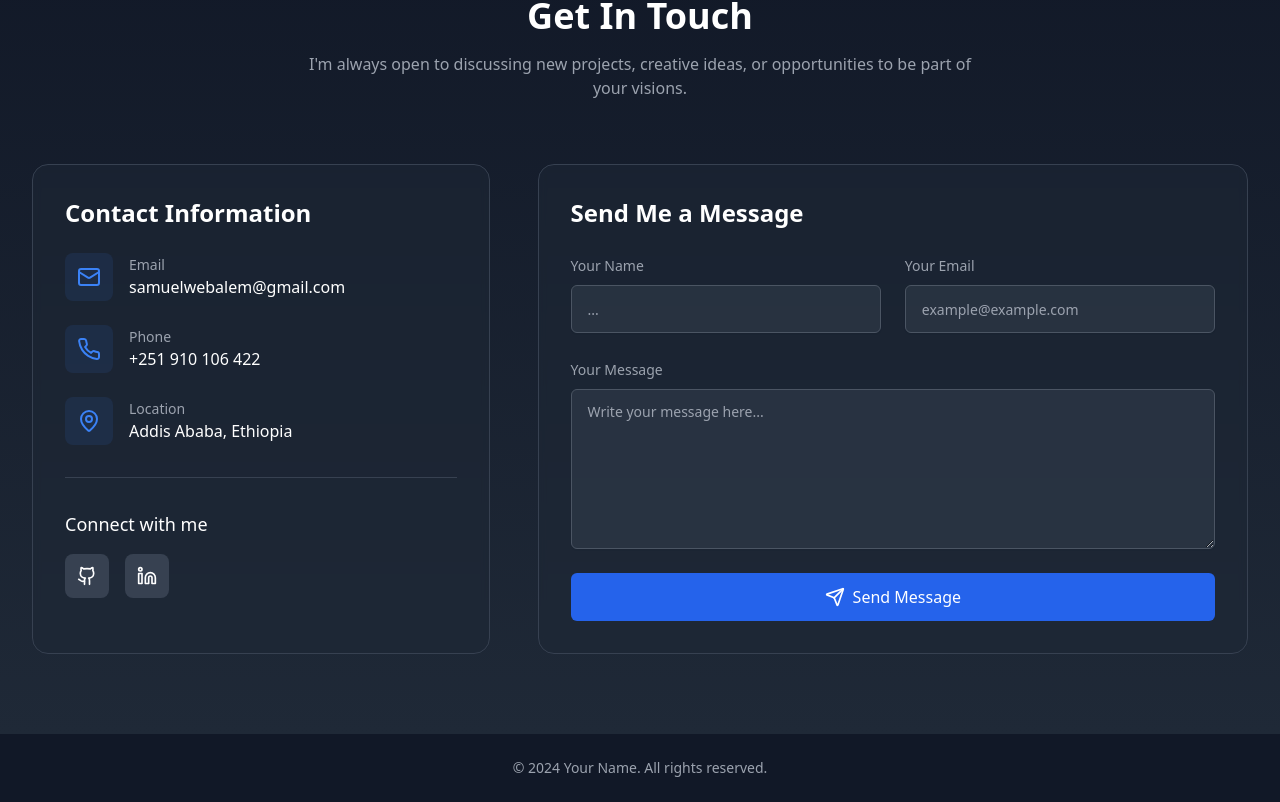
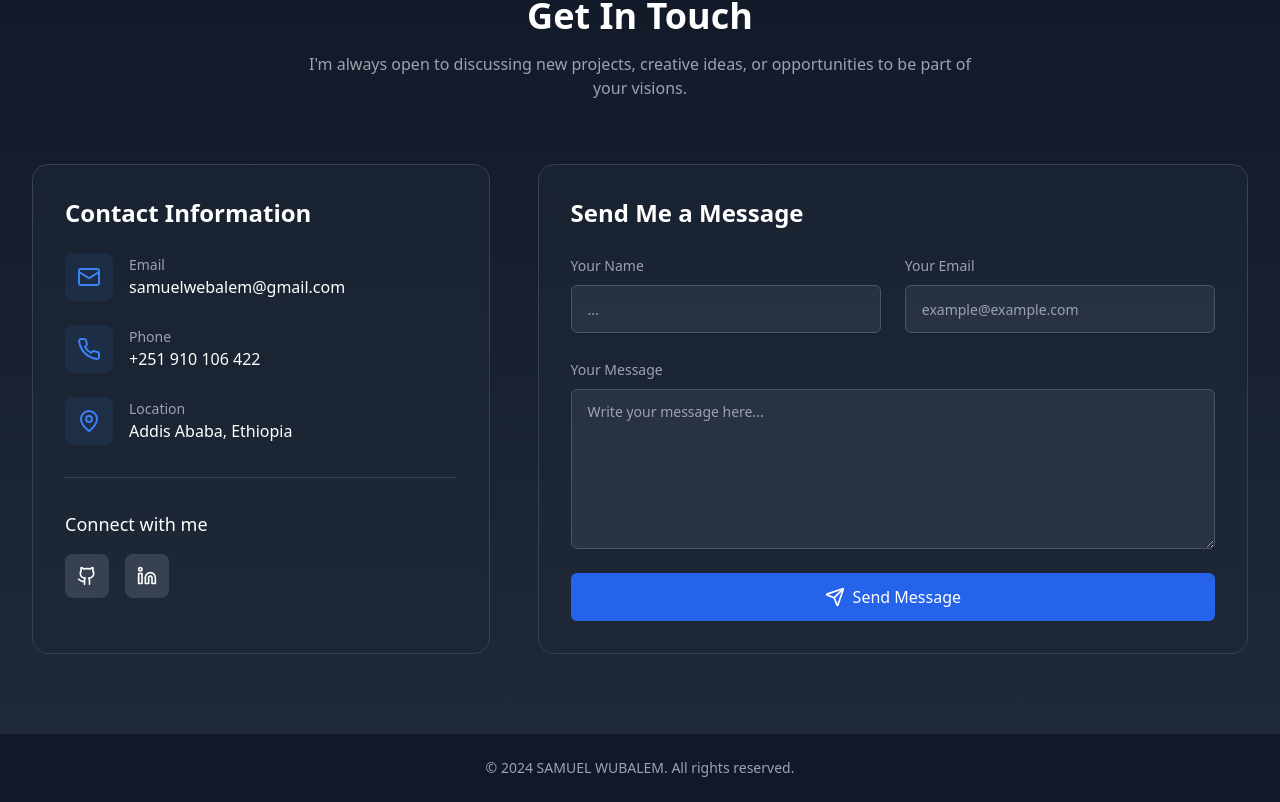
Before and after one commit to EpochX-sol/personal-website, a React (Create React App) app: page / in a window 1280 px wide. Shown: the part 3124-3926 px from the top of the page. Built offline with nearby package versions, Linux system fonts and the light colour scheme.

Commit message:
Update App.tsx

```diff
--- a/src/App.tsx
+++ b/src/App.tsx
@@ -71,7 +71,7 @@
             </main>
 
             <footer className="py-6 text-center text-gray-400 text-sm">
-              <p>© {new Date().getFullYear()} Your Name. All rights reserved.</p>
+              <p>© {new Date().getFullYear()} SAMUEL WUBALEM. All rights reserved.</p>
             </footer>
           </div>
         </AnimatePresence>
```
